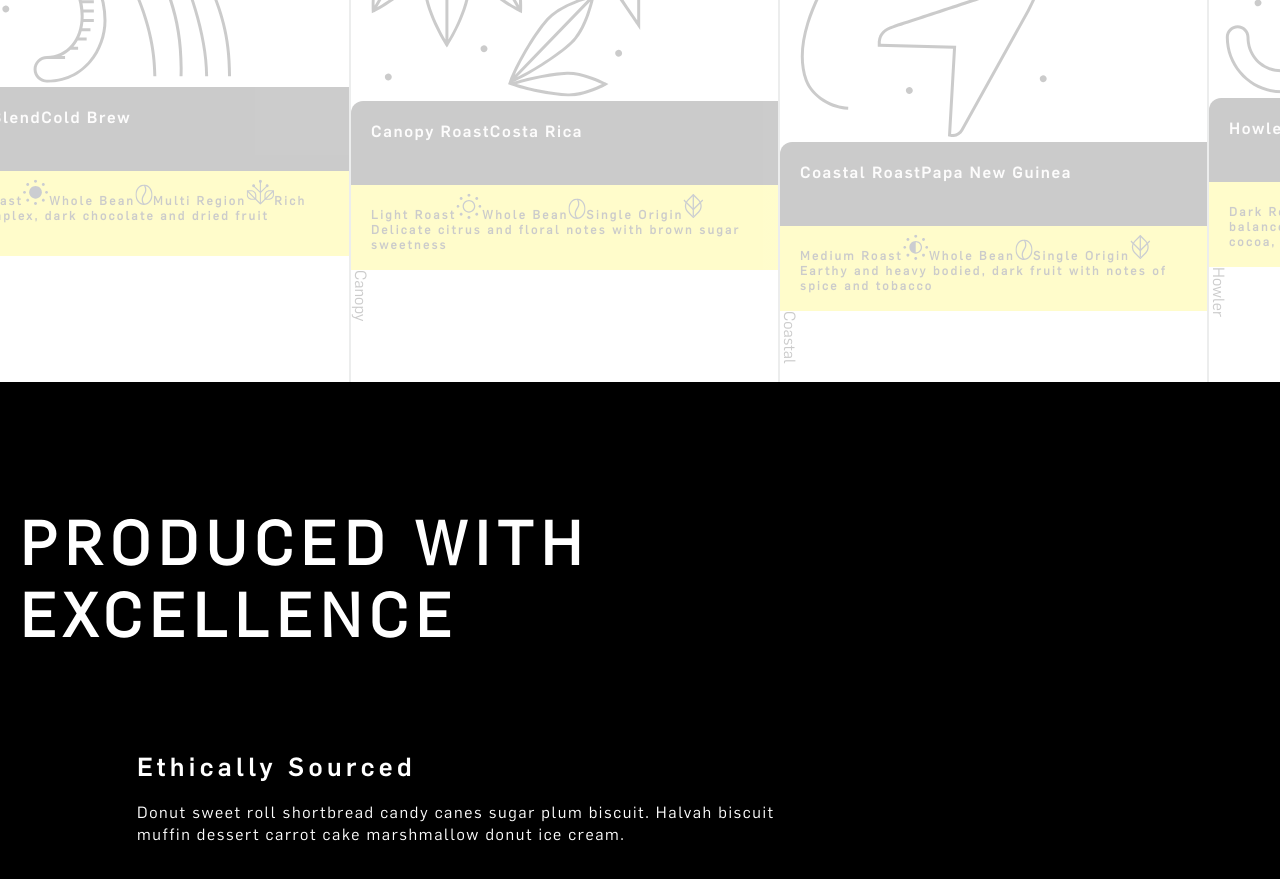
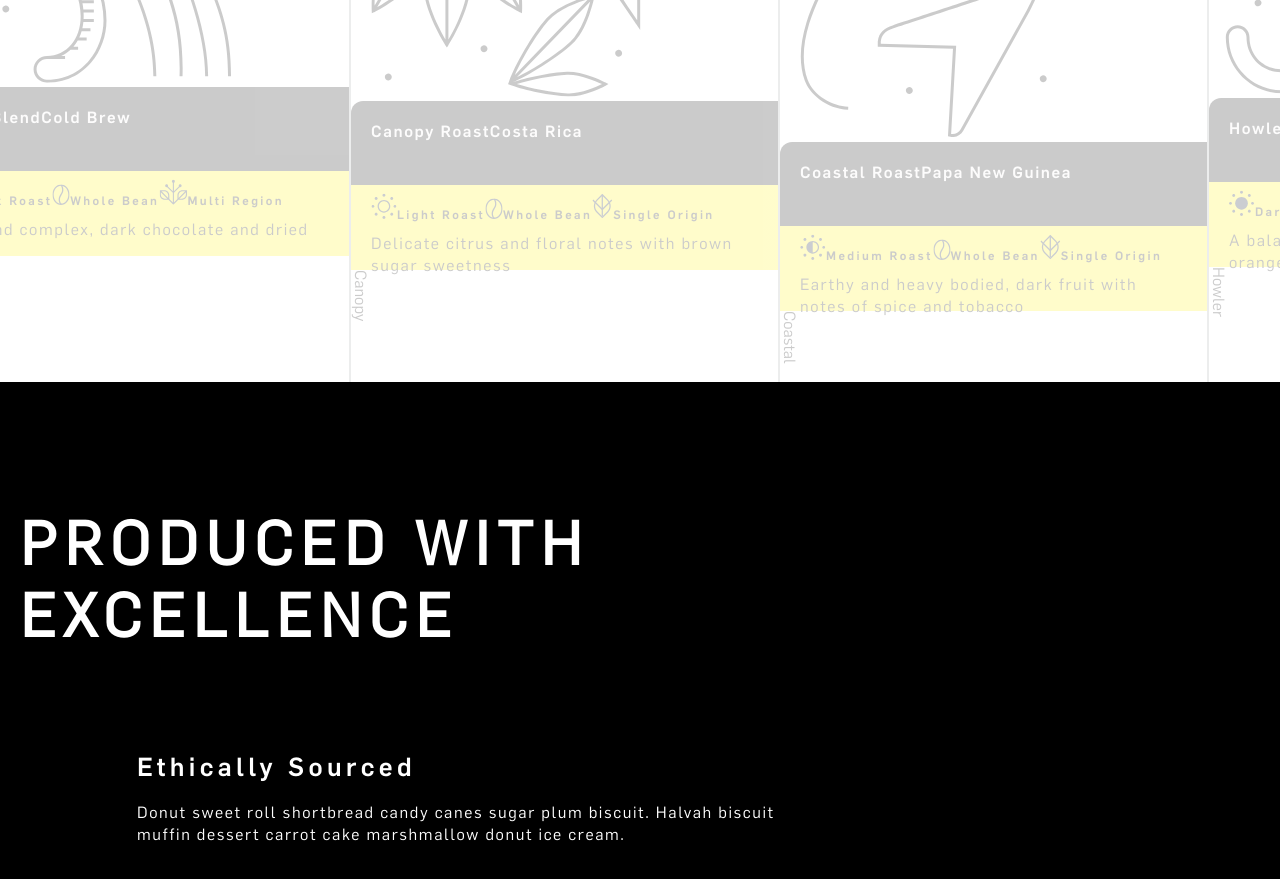
Before and after one commit to AangBel/OnePageHonour, a React (Create React App) app: page / in a window 1280 px wide. Shown: the part 2640-3519 px from the top of the page. Built offline with nearby package versions, Linux system fonts and the light colour scheme.

Commit message:
added font differences for coffee info box bottom

```diff
--- a/src/components/OurBlends/OurBlends.css
+++ b/src/components/OurBlends/OurBlends.css
@@ -204,15 +204,30 @@ opacity: 1;
 
 .bottomCoffeeInfo {
   font-family: "flama book";
-  color: #000000;
+
+  color: #000;
+
+
+  font-size: 16px;
+  font-style: normal;
+  font-weight: 550;
+  line-height: 22px; /* 137.5% */
+  letter-spacing: 1.6px;
+
+  padding-top:50px;
+}
+
+.quickInfo {
+  color: #000;
+  font-family: "flama medium";
+
   font-size: 12px;
   font-style: normal;
   font-weight: 650;
   line-height: 15px; /* 125% */
   letter-spacing: 2.4px;
-  padding-top: 50px;
+  padding-bottom: 10px;
 }
-
 /* INFO BOX SPECIFIC TO THE APEX BLEND */
 
 @media screen and (max-width: 800px) {
--- a/src/components/OurBlends/OurBlends.jsx
+++ b/src/components/OurBlends/OurBlends.jsx
@@ -125,14 +125,16 @@ function OurBlends() {
                 {panel.blendType}
               </div>
               <div className="bottomCoffeeInfo">
-                {panel.roastType}
-                <img src={panel.roastIcon} />
+                <div className="quickInfo">
+                  <img src={panel.roastIcon} />
+                  {panel.roastType}
 
-                {panel.beanType}
-                <img src={panel.beanIcon} />
+                  <img src={panel.beanIcon} />
+                  {panel.beanType}
 
-                {panel.region}
-                <img src={panel.regionIcon} />
+                  <img src={panel.regionIcon} />
+                  {panel.region}
+                </div>
 
                 {panel.description}
               </div>
```
